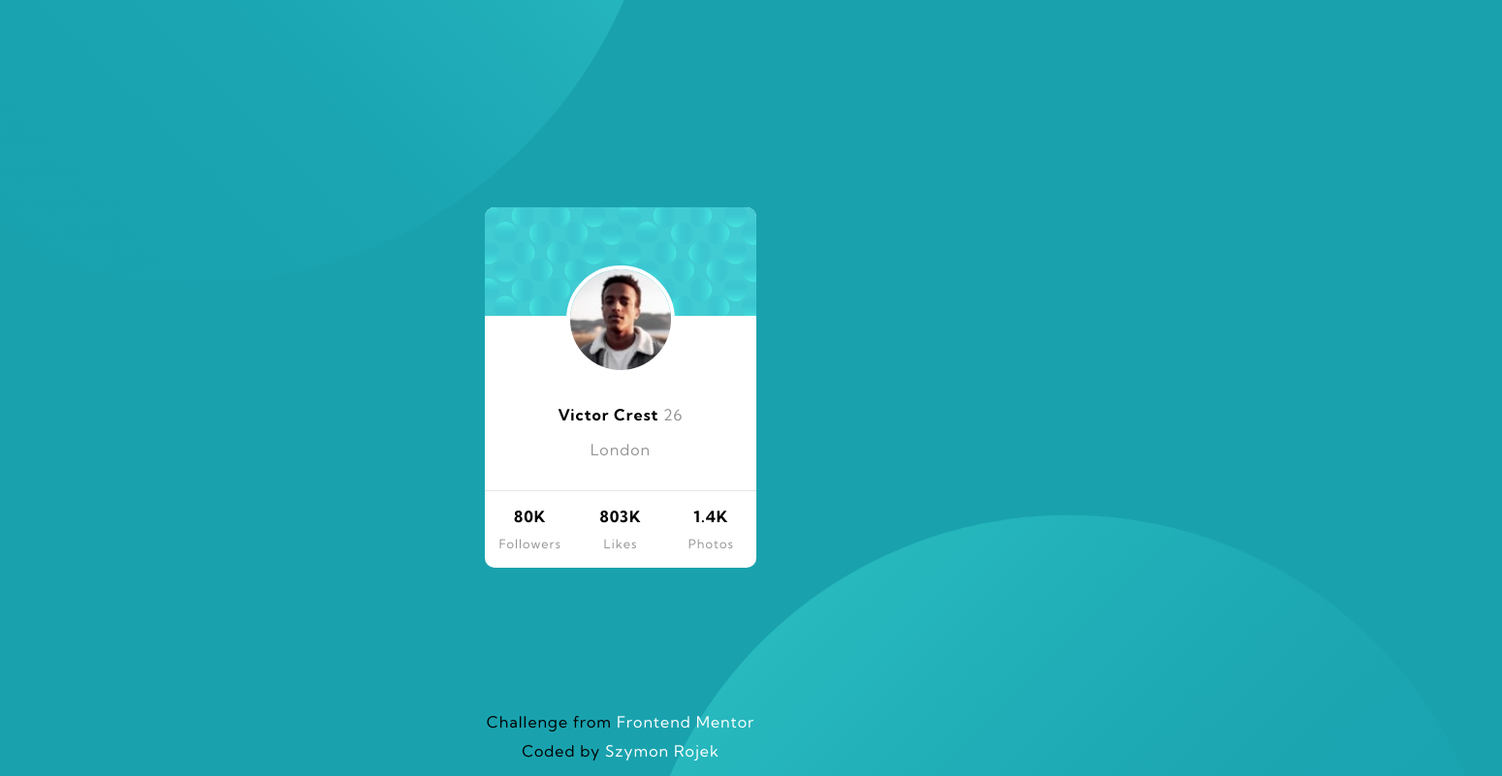
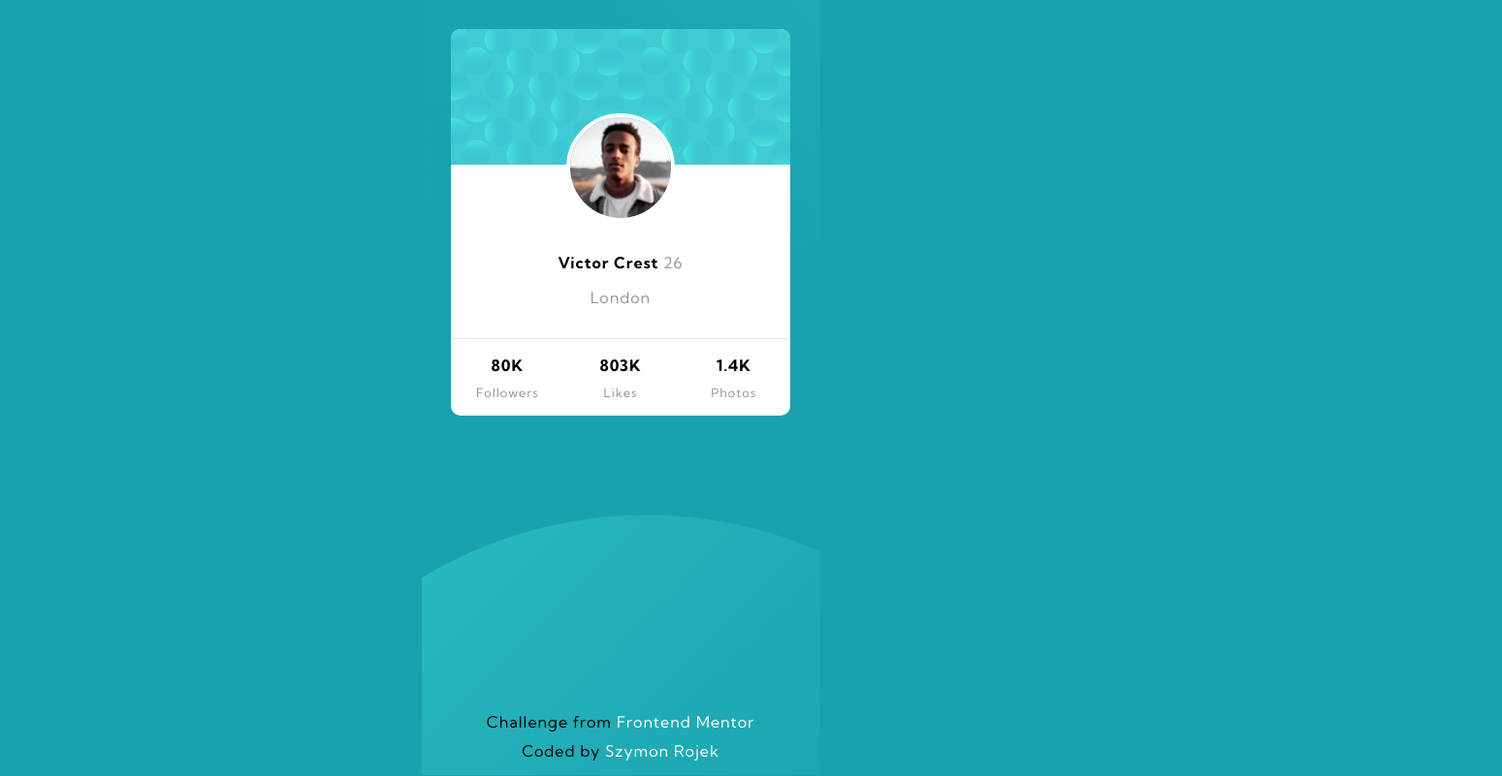
Before and after one commit to SzymonRojek/profile-card-component, a plain HTML site: page index.html in a window 1280 px wide. Shown: the top 801 px of the page at 97% size, 1549 px wide, since content can reach past the window. Drawn offline with Linux system fonts and the light colour scheme.

Commit message:
working with rwd

```diff
--- a/CSS/style.css
+++ b/CSS/style.css
@@ -14,12 +14,13 @@ body {
   align-items: center;
   flex-direction: column;
   height: 100vh;
-  position: relative;
 }
 
 .container {
-  width: 300px;
-  padding: 10px;
+  padding: 30px;
+  overflow: hidden;
+  height: 100%;
+  position:relative;
 }
 
 .card_wrapper {
@@ -68,7 +69,6 @@ body {
 }
 .card_footer {
   display: flex;
-  flex-wrap: wrap;
   flex-direction: row;
   border-radius: 10px;
 }
```
Also changed, not shown: index.html (+2 -1 lines).
